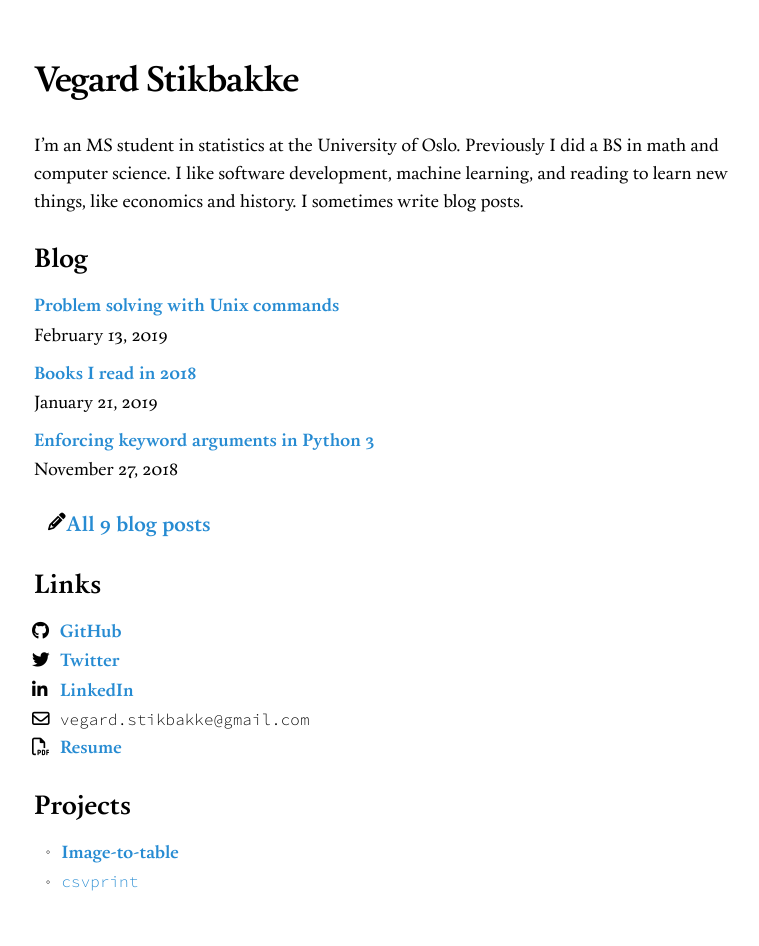
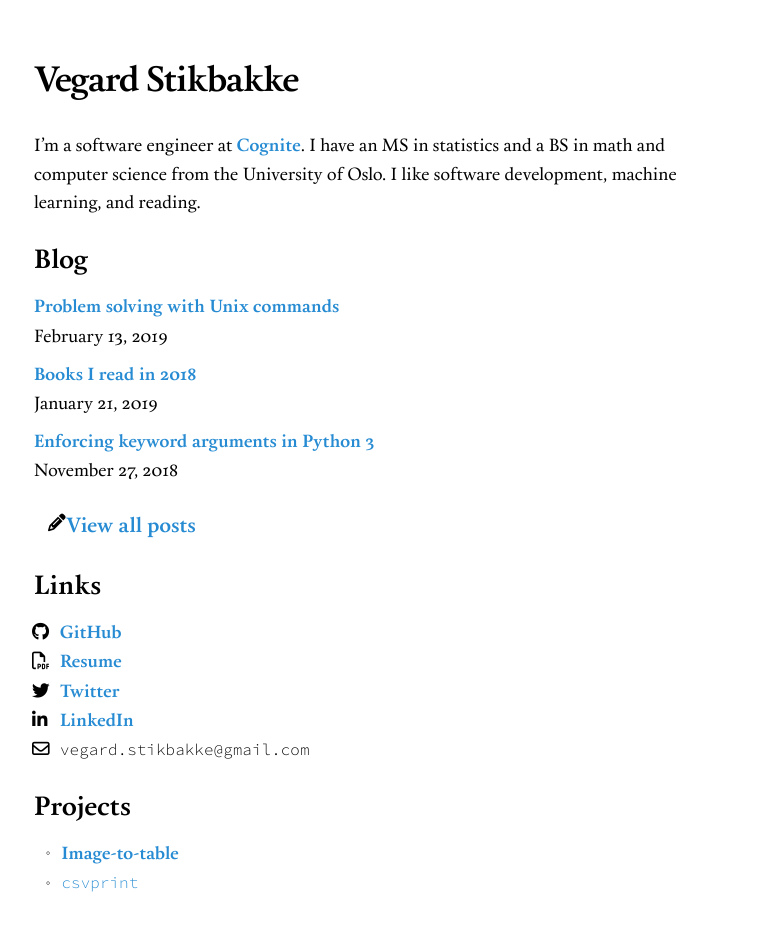
Before and after one commit to vegarsti/vegarsti.github.io, a Jekyll site: the page built from index.md, in a window 1280 px wide. Shown: the whole page, without its empty margins (256-1015 px from the left). Built offline with Jekyll 4.4.1, drawn with Linux system fonts in a browser that asks for light colours; nearby versions of some CDN libraries.

Commit message:
Update bio

```diff
--- a/index.md
+++ b/index.md
@@ -5,7 +5,9 @@ title: Vegard Stikbakke
 
 # Vegard Stikbakke
 
-I'm an MS student in statistics at the University of Oslo. Previously I did a BS in math and computer science. I like software development, machine learning, and reading to learn new things, like economics and history. I sometimes write blog posts.
+I'm a software engineer at [Cognite](https://cognite.com).
+I have an MS in statistics and a BS in math and computer science from the University of Oslo.
+I like software development, machine learning, and reading.
 
 ## Blog
 <div id="blog-links">
@@ -16,7 +18,7 @@ I'm an MS student in statistics at the University of Oslo. Previously I did a BS
 <br />{{ post.date | date: "%B %-d, %Y" }}
 </div>
 {% endfor %}
-<ul><li><i class="fa fa-pencil" aria-hidden="true"></i><h3><a href="blog/">All {{ site.posts.size }} blog posts</a></h3></li></ul>
+<ul><li><i class="fa fa-pencil" aria-hidden="true"></i><h3><a href="blog/">View all posts</a></h3></li></ul>
 </div>
 
 ## Links
@@ -29,6 +31,10 @@ I'm an MS student in statistics at the University of Oslo. Previously I did a BS
             <a href="https://github.com/vegarsti">GitHub</a>
         </li>
         <li>
+            <i class="fa fa-file-pdf-o" aria-hidden="true"></i>
+            <a href="assets/pdf/Resume.pdf">Resume</a>
+        </li>
+        <li>
             <i class="fa fa-twitter" aria-hidden="true"></i>
             <a href="https://twitter.com/vegardstikbakke">Twitter</a>
         </li>
@@ -39,10 +45,6 @@ I'm an MS student in statistics at the University of Oslo. Previously I did a BS
         <li>
             <i class="fa fa-envelope-o" aria-hidden="true"></i>
             <code>vegard.stikbakke@gmail.com</code>
-        </li>
-        <li>
-            <i class="fa fa-file-pdf-o" aria-hidden="true"></i>
-            <a href="assets/pdf/Resume.pdf">Resume</a>
         </li>
     </ul>
 </div>
```
